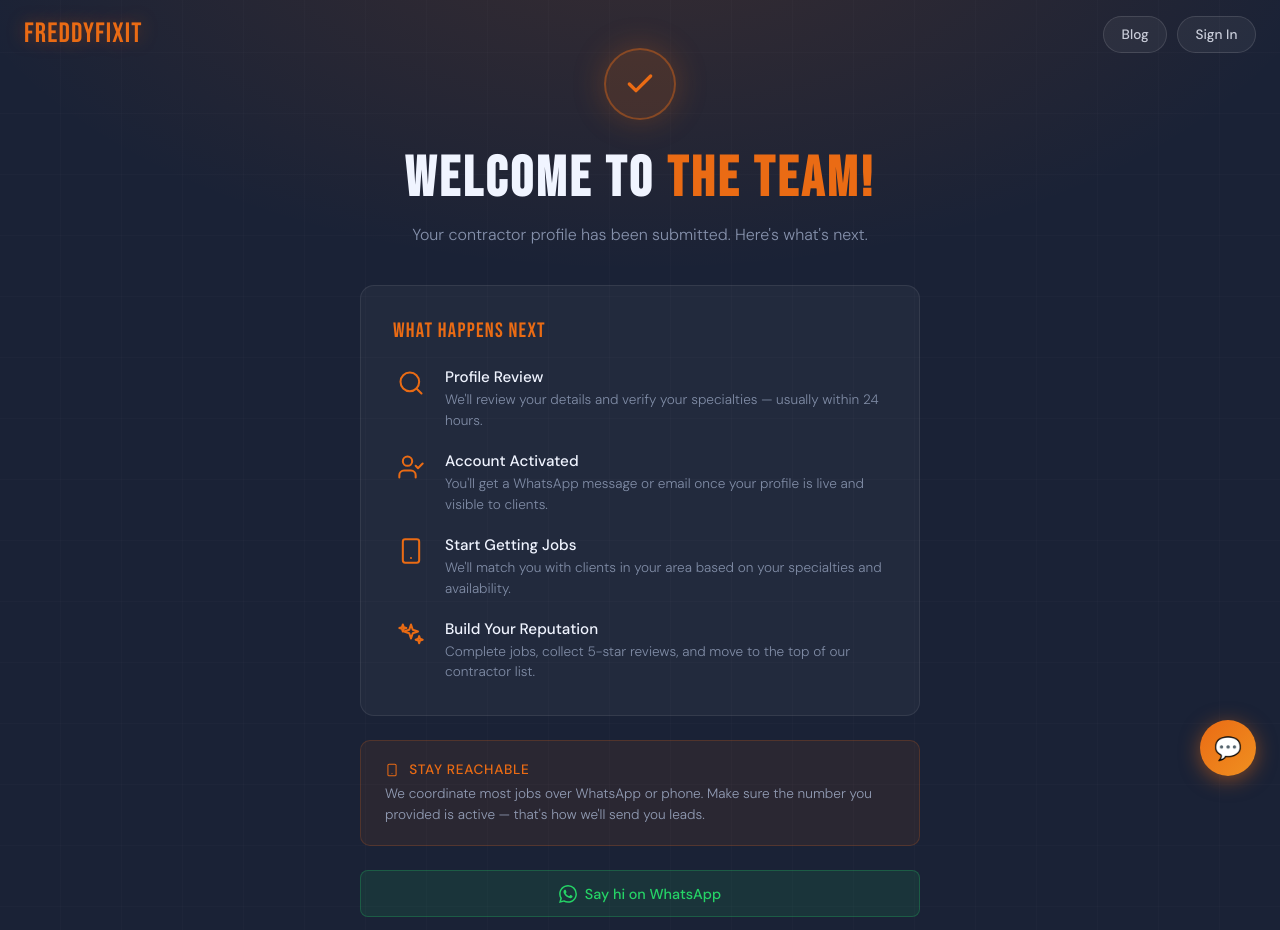
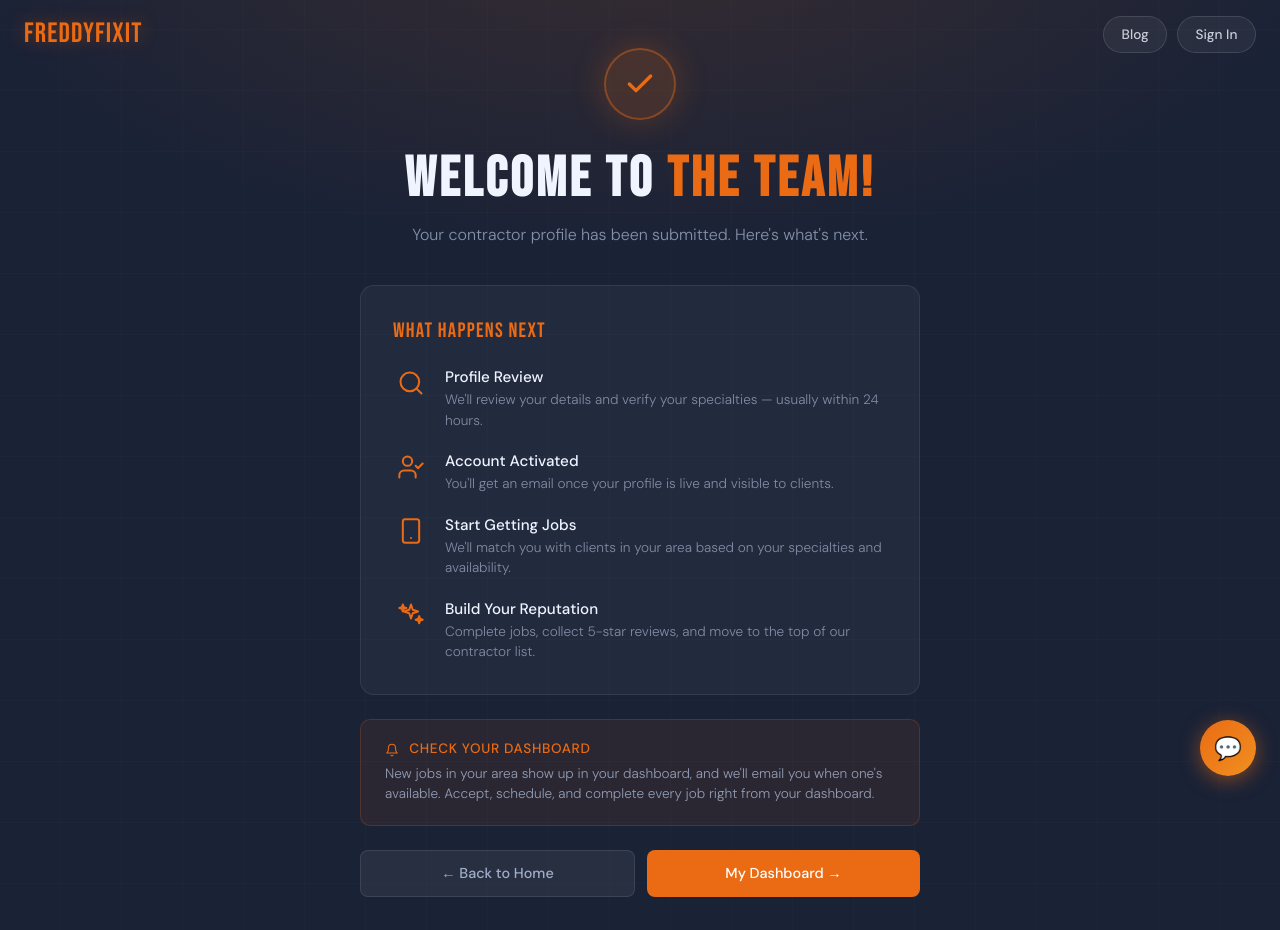
Before and after one commit to karanmann137-creator/freddy-fixit, a React (Vite) app: page /contractor-success in a window 1280 px wide. Shown: the top 930 px of the page. Built offline with nearby package versions, Linux system fonts and the light colour scheme.

Commit message:
Surface real edge-function error messages in payout/payment dialogs

```diff
--- a/src/pages/ContractorDashboard.tsx
+++ b/src/pages/ContractorDashboard.tsx
@@ -403,11 +403,6 @@ export default function ContractorDashboard() {
                     </div>
                   )}
                 </div>
-                <a href={`https://wa.me/18255618331?text=Hi%2C%20I'd%20like%20to%20accept%20the%20${encodeURIComponent(r.service_needed)}%20job`}
-                  target="_blank" rel="noopener noreferrer"
-                  style={{ display:"inline-flex", alignItems:"center", gap:".5rem", padding:".6rem 1.1rem", background:"rgba(37,211,102,.1)", border:"1px solid rgba(37,211,102,.25)", borderRadius:"8px", color:"#25d366", fontSize:".82rem", fontWeight:500, textDecoration:"none" }}>
-                  💬 Accept via WhatsApp
-                </a>
               </div>
             ))}
           </div>
--- a/src/pages/ContractorSuccess.tsx
+++ b/src/pages/ContractorSuccess.tsx
@@ -7,7 +7,7 @@ export default function ContractorSuccess() {
 
   const steps = [
     { iconName: "search", title: "Profile Review", desc: "We'll review your details and verify your specialties — usually within 24 hours." },
-    { iconName: "user-check", title: "Account Activated", desc: "You'll get a WhatsApp message or email once your profile is live and visible to clients." },
+    { iconName: "user-check", title: "Account Activated", desc: "You'll get an email once your profile is live and visible to clients." },
     { iconName: "smartphone", title: "Start Getting Jobs", desc: "We'll match you with clients in your area based on your specialties and availability." },
     { iconName: "sparkles", title: "Build Your Reputation", desc: "Complete jobs, collect 5-star reviews, and move to the top of our contractor list." },
   ];
@@ -87,16 +87,10 @@ export default function ContractorSuccess() {
           </div>
 
           <div className="ff-notice">
-            <div className="ff-notice-title"><Ic name="smartphone" size={14} style={{ marginRight:6 }} /> Stay Reachable</div>
-            <div className="ff-notice-text">We coordinate most jobs over WhatsApp or phone. Make sure the number you provided is active — that's how we'll send you leads.</div>
+            <div className="ff-notice-title"><Ic name="bell" size={14} style={{ marginRight:6 }} /> Check Your Dashboard</div>
+            <div className="ff-notice-text">New jobs in your area show up in your dashboard, and we'll email you when one's available. Accept, schedule, and complete every job right from your dashboard.</div>
           </div>
 
-          <a href="https://wa.me/18255618331?text=Hi%2C%20I%20just%20signed%20up%20as%20a%20Freddy%20Fix%20It%20contractor!" target="_blank" rel="noopener noreferrer" className="ff-whatsapp">
-            <svg width="18" height="18" viewBox="0 0 24 24" fill="currentColor">
-              <path d="M17.472 14.382c-.297-.149-1.758-.867-2.03-.967-.273-.099-.471-.148-.67.15-.197.297-.767.966-.94 1.164-.173.199-.347.223-.644.075-.297-.15-1.255-.463-2.39-1.475-.883-.788-1.48-1.761-1.653-2.059-.173-.297-.018-.458.13-.606.134-.133.298-.347.446-.52.149-.174.198-.298.298-.497.099-.198.05-.371-.025-.52-.075-.149-.669-1.612-.916-2.207-.242-.579-.487-.5-.669-.51-.173-.008-.371-.01-.57-.01-.198 0-.52.074-.792.372-.272.297-1.04 1.016-1.04 2.479 0 1.462 1.065 2.875 1.213 3.074.149.198 2.096 3.2 5.077 4.487.709.306 1.262.489 1.694.625.712.227 1.36.195 1.871.118.571-.085 1.758-.719 2.006-1.413.248-.694.248-1.289.173-1.413-.074-.124-.272-.198-.57-.347m-5.421 7.403h-.004a9.87 9.87 0 01-5.031-1.378l-.361-.214-3.741.982.998-3.648-.235-.374a9.86 9.86 0 01-1.51-5.26c.001-5.45 4.436-9.884 9.888-9.884 2.64 0 5.122 1.03 6.988 2.898a9.825 9.825 0 012.893 6.994c-.003 5.45-4.437 9.884-9.885 9.884m8.413-18.297A11.815 11.815 0 0012.05 0C5.495 0 .16 5.335.157 11.892c0 2.096.547 4.142 1.588 5.945L.057 24l6.305-1.654a11.882 11.882 0 005.683 1.448h.005c6.554 0 11.89-5.335 11.893-11.893a11.821 11.821 0 00-3.48-8.413z"/>
-            </svg>
-            Say hi on WhatsApp
-          </a>
 
           <div className="ff-nav">
             <button className="ff-btn ff-btn-secondary" onClick={() => setLocation("/")}>← Back to Home</button>
```
